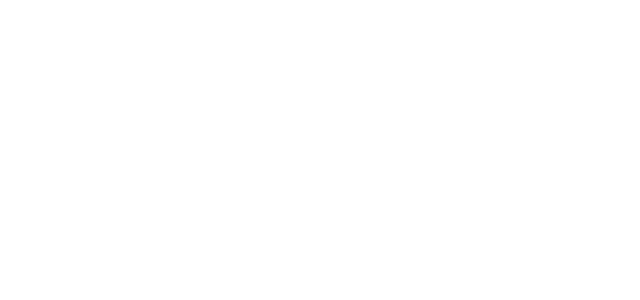
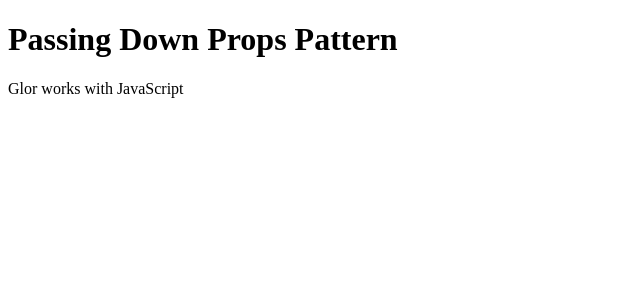
Before and after one commit to glor-git/react-design-pattern, a React (Create React App) app: page /5 in a window 1280 px wide. Before the commit this address had no page. Shown: the top 300 px of the page, without its empty margins (0-640 px from the left). Built offline with nearby package versions, Linux system fonts and the light colour scheme.

Commit message:
passing down props pattern 공부

```diff
--- /dev/null
+++ b/src/5. PassingDownProps/Details.js
@@ -0,0 +1,11 @@
+import React from "react";
+
+export default function Details ({ name, language }) {
+  return (
+    <div>
+      <p>
+        {name} works with {language}
+      </p>
+    </div>
+  )
+}
--- /dev/null
+++ b/src/5. PassingDownProps/Layout.js
@@ -0,0 +1,11 @@
+import React from "react";
+import Details from "./Details";
+
+export default function Layout ({ title, ...props }) {
+  return (
+    <div>
+      <h1>{title}</h1>
+      <Details {...props} />
+    </div>
+  )
+}
--- /dev/null
+++ b/src/5. PassingDownProps/index.js
@@ -0,0 +1,10 @@
+import React from 'react';
+import Layout from "./Layout";
+
+function PassingDownProps(props) {
+  return (
+    <Layout title="Passing Down Props Pattern" language="JavaScript" name="Glor" />
+  );
+}
+
+export default PassingDownProps;
--- a/src/Router.js
+++ b/src/Router.js
@@ -3,6 +3,8 @@
 import ConditionalRenderingPattern from './2. ConditionalRenderingPattern';
 import ViewAssetComponentPattern from "./3. ViewAssetComponentPattern";
 import ProviderDesignPattern from "./4. ProviderDesignPattern";
+import PassingDownProps from "./5. PassingDownProps";
+
 function Router() {
   return (
     <BrowserRouter>
@@ -12,6 +14,7 @@
         <Route path="/2" element={<ConditionalRenderingPattern />} />
         <Route path="/3" element={<ViewAssetComponentPattern />} />
         <Route path="/4" element={<ProviderDesignPattern />} />
+        <Route path="/5" element={<PassingDownProps />} />
 
       </Routes>
     </BrowserRouter>
```
Also changed, not shown: 1 other file (tests, documents, lock files or other folders).
